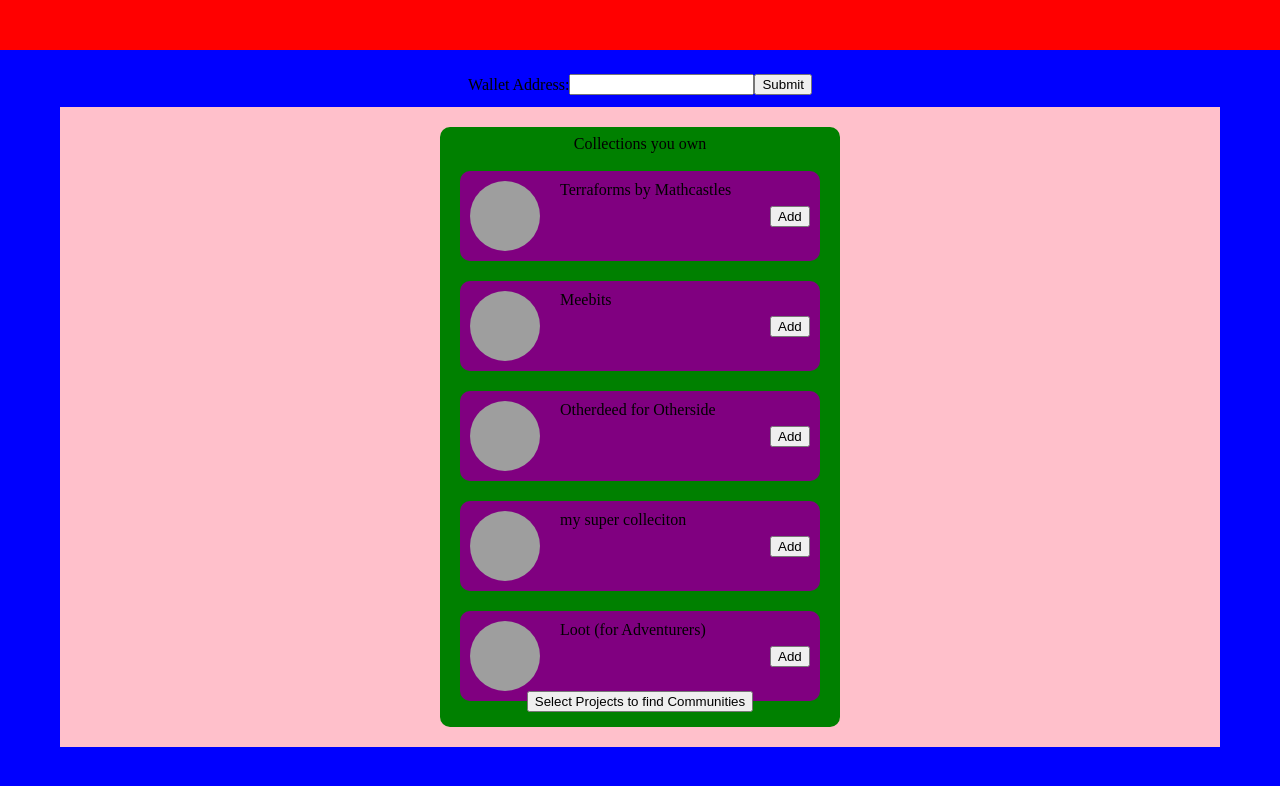
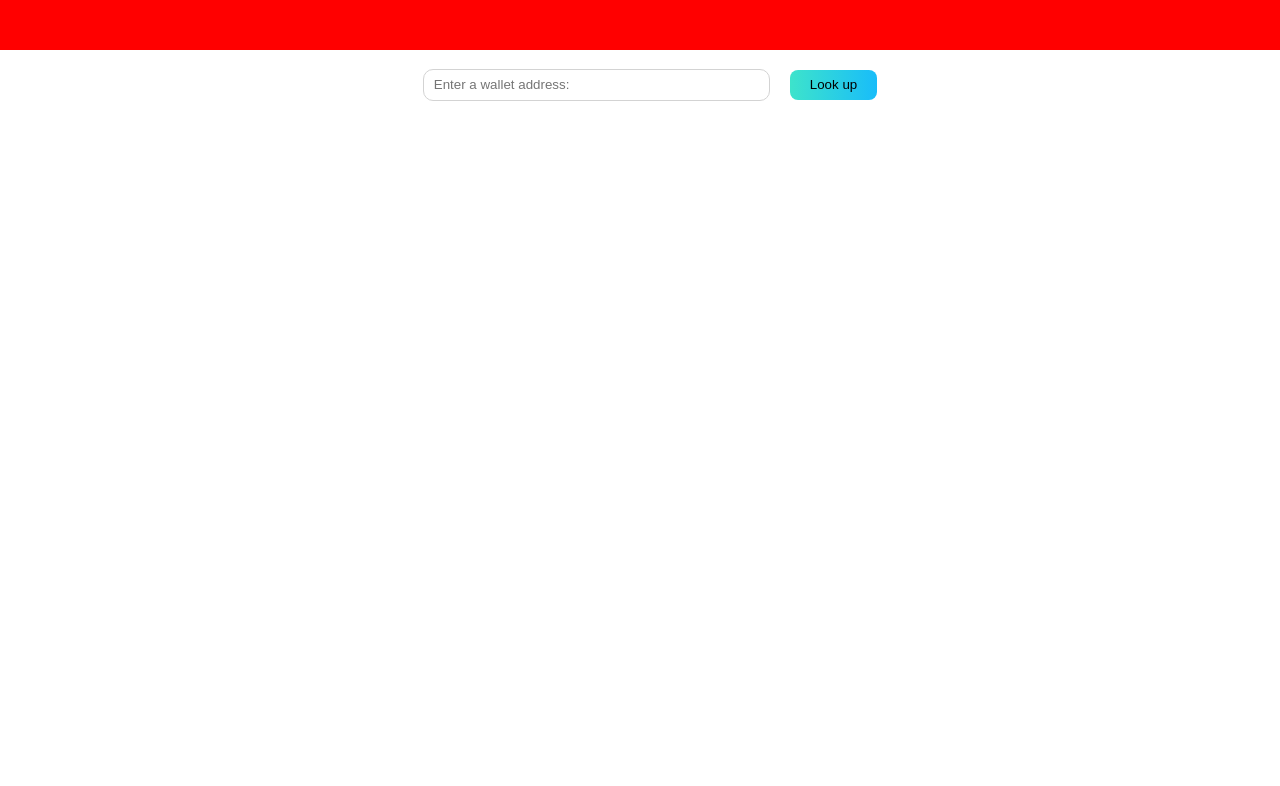
Before and after one commit to MKCMMSK/tribe-discovery-service, a Next.js app: page / in a window 1280 px wide. Shown: the top 786 px of the page. Built offline with nearby package versions, Linux system fonts and the light colour scheme; grey boxes are pictures that could not be loaded.

Commit message:
Changed background to white, changed styling for input and button

```diff
--- a/components/Body/body.module.css
+++ b/components/Body/body.module.css
@@ -6,5 +6,4 @@
     padding: 12px 60px;
     -webkit-box-sizing: border-box; /* Safari/Chrome, other WebKit */
     -moz-box-sizing: border-box;    /* Firefox, other Gecko */
-    background-color: blue;
 }
--- a/components/WalletInput/index.js
+++ b/components/WalletInput/index.js
@@ -4,24 +4,29 @@
 export default function WalletInput(props) {
 
     useEffect(()=>{
-        console.log(props.walletInput)
+        console.log(props.walletInput, 'in use effect')
     }, [props.walletInput]);
 
     function handleChange(event) {
         props.setWalletInput(event.target.value);
     }
 
-    function sendWalletAddress() {
+    function sendWalletAddress(e) {
+        e.preventDefault();
+        const options = {method: 'GET', headers: {Accept: '*/*', 'x-api-key': 'demo-api-key'}};
+        fetch(`https://api.reservoir.tools/users/${props.walletInput}/collections/v2?includeTopBid=false&offset=0&limit=20`, options)
+        .then(response => response.json())
+        .then(response => props.setOwnedNFT(response))
+        .catch(err => console.error(err));
     }
 
     return(
         <div className={styles['wallet-input-container']}>
             <form className={styles['wallet-form']} onSubmit={sendWalletAddress}>
             <label className={styles['wallet-form-label']}>
-                Wallet Address:
-                <input onChange={handleChange} />
+                <input className={styles['wallet-form-input']} placeholder='Enter a wallet address:' onChange={handleChange} />
             </label>
-            <input type="submit" value="Submit" />
+            <input className={styles['wallet-form-button']} type="submit" value="Look up" />
             </form>
         </div>
     )
--- a/components/WalletInput/walletInput.module.css
+++ b/components/WalletInput/walletInput.module.css
@@ -20,3 +20,35 @@
     align-items: center;
     justify-content: center;
 }
+
+.wallet-form-input {
+    width: 325px;
+    height: 30px;
+    border-radius: 10px;
+    border: 1.5px solid lightgray;
+    margin-left: 20px;
+    margin-right: 20px;
+    padding: 0px 10px;
+}
+
+.wallet-form-input:focus {
+    box-shadow: 0 0 5px rgba(81, 203, 238, 1);
+    border: 1.5px solid rgba(81, 203, 238, 1);
+    outline: none;
+}
+
+.wallet-form-button {
+    background: linear-gradient(90deg,rgba(24,231,193,.84) -13.12%,rgba(27,223,193,.8475) -1.37%,rgba(0,178,255,.92) 112.29%);
+    cursor: pointer;
+    text-align: center;
+    display: inline-flex;
+    -moz-box-align: center;
+    align-items: center;
+    -moz-box-pack: center;
+    justify-content: center;
+    padding: 5px 20px;
+    border-radius: 8px;
+    line-height: 1.3;
+    border: none;
+    height: 30px;
+}
--- a/pages/_app.js
+++ b/pages/_app.js
@@ -9,6 +9,7 @@
           overflow: hidden;
           display: flex;
           flex-direction: column;
+          font-family: Euclid Circular B,sans-serif;
         }
       `}</style>
       <Component {...pageProps} />
--- a/pages/index.js
+++ b/pages/index.js
@@ -10,7 +10,7 @@
 
 export default function Home() {
   const [walletInput, setWalletInput] = useState('');
-  const [ownedNFT, setOwnedNFT] = useState(data);
+  const [ownedNFT, setOwnedNFT] = useState({});
   const [projectsToCompare, setProjectsToCompare] = useState([]);
   const [projectsYouMightLike, setProjectsYouMightLike] = useState({});
   const [isLoading, setIsLoading] =useState(false);
@@ -27,7 +27,7 @@
       </Head>
       <Nav/>
       <Body>
-        <WalletInput walletInput={walletInput} setWalletInput={setWalletInput}/>
+        <WalletInput walletInput={walletInput} setWalletInput={setWalletInput} setOwnedNFT={setOwnedNFT}/>
         {
           ownedNFT['collections'] ?
             <NFTCollectionsContainer
```
